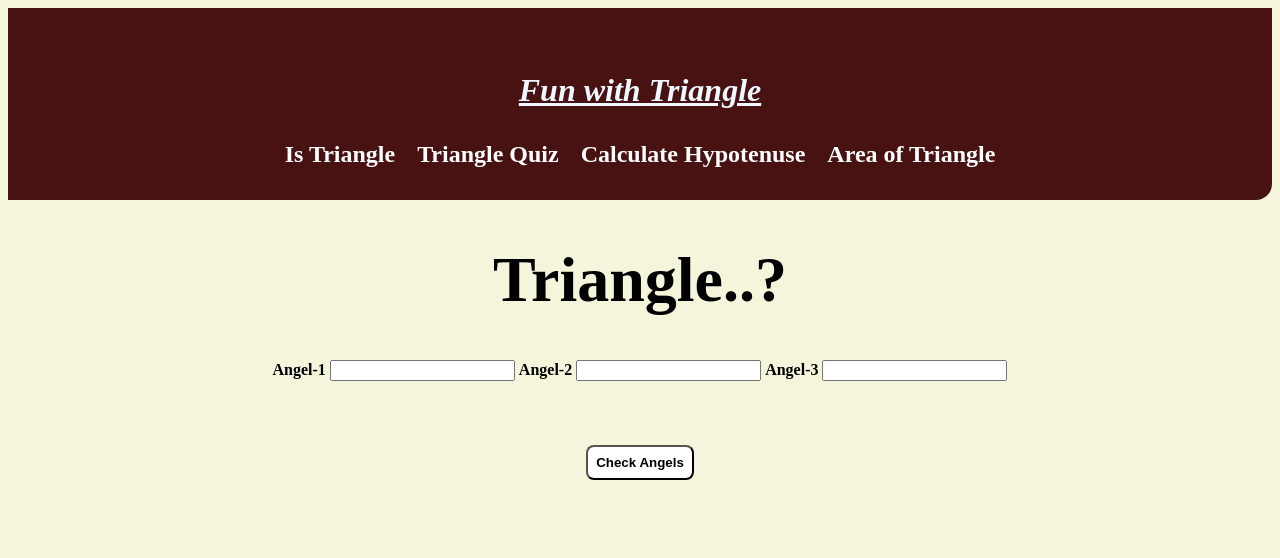
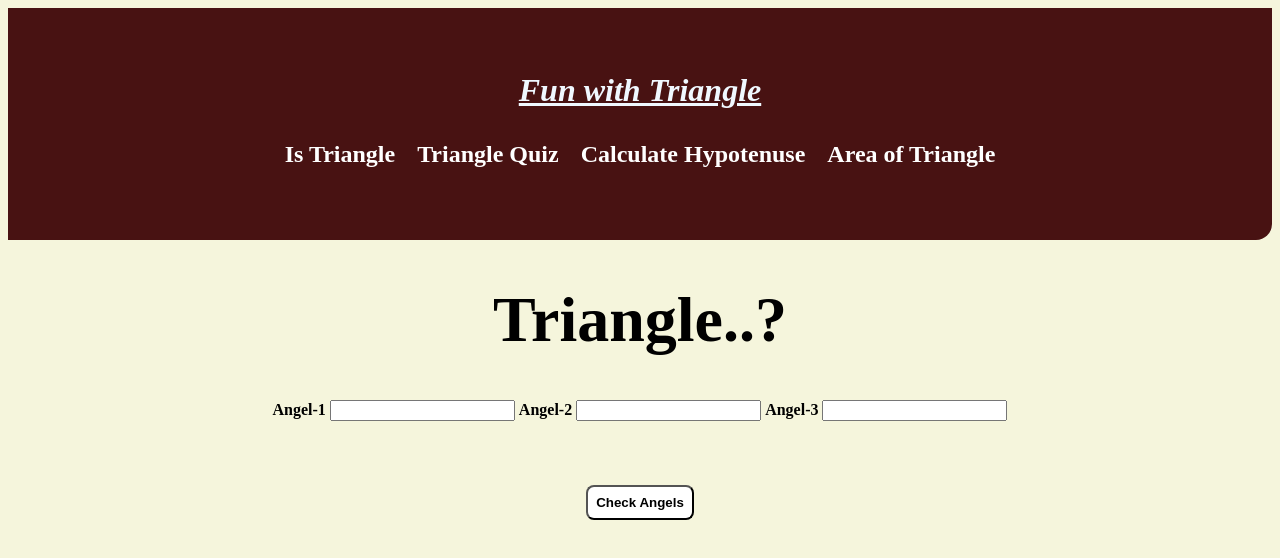
Before and after one commit to rahulljainn/fun-with-triangle, a plain HTML site: page index.html in a window 1280 px wide. Drawn offline with Linux system fonts and the light colour scheme.

Commit message:
update-2

```diff
--- a/style.css
+++ b/style.css
@@ -9,7 +9,7 @@ nav{
     background-color: rgb(72, 18, 18);
     font-size: 1.5rem;
     width: auto;
-    height: 20vh;
+    height: 25vh;
     font-weight: bold;
     color: aliceblue;
     border-bottom-right-radius: 1rem;
```
